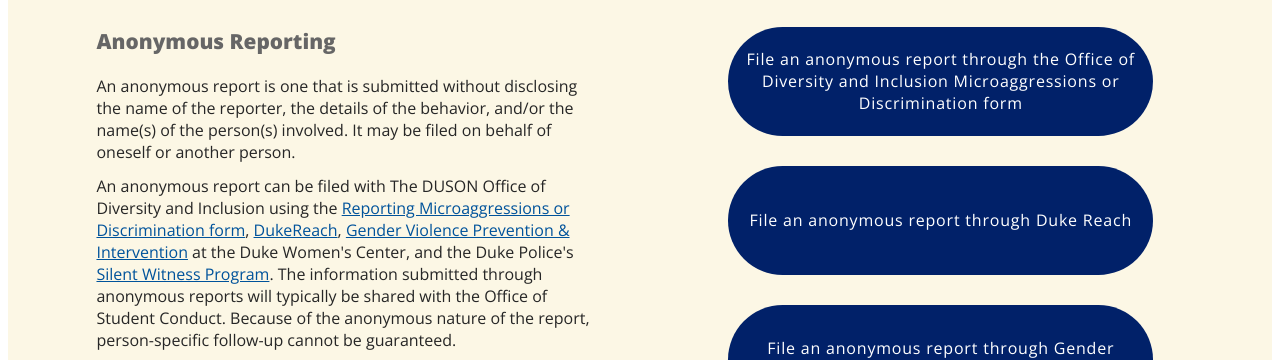
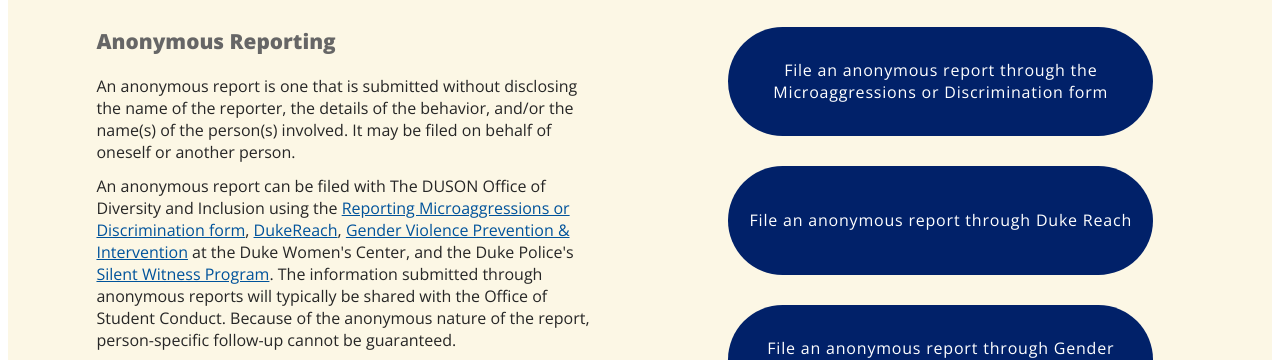
Before and after one commit to ros3/duson, a plain HTML site: page confidential-anonymous-reporting/index.html in a window 1280 px wide. Shown: the part 414-774 px from the top of the page. Drawn offline with nearby package versions, Linux system fonts and the light colour scheme.

Commit message:
Update index.html

```diff
--- a/confidential-anonymous-reporting/index.html
+++ b/confidential-anonymous-reporting/index.html
@@ -54,7 +54,7 @@
 
 			<a href="https://duke.qualtrics.com/jfe/form/SV_afv167PXGYKXGUl" target="_blank">
 				<div class="button">
-					File an anonymous report through the Office of Diversity and Inclusion Microaggressions or Discrimination form
+					File an anonymous report through the Microaggressions or Discrimination form
 				</div><!--end button-->
 			</a>
 
```
